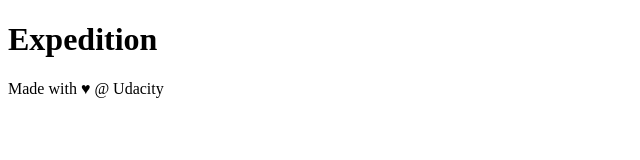
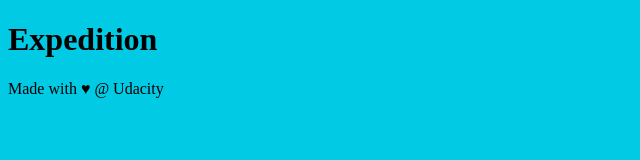
Before and after one commit to Soliiiman/udacity-git-project, a plain HTML site: page index.html in a window 1280 px wide. Shown: the whole page, without its empty margins (0-640 px from the left). Drawn offline with Linux system fonts and the light colour scheme.

Commit message:
set background color for page

```diff
--- a/css/app.css
+++ b/css/app.css
@@ -1,3 +1,7 @@
 .heading {
     color: blueviolet;
 }
+
+body {
+    background-color: #00cae4;
+}
```
